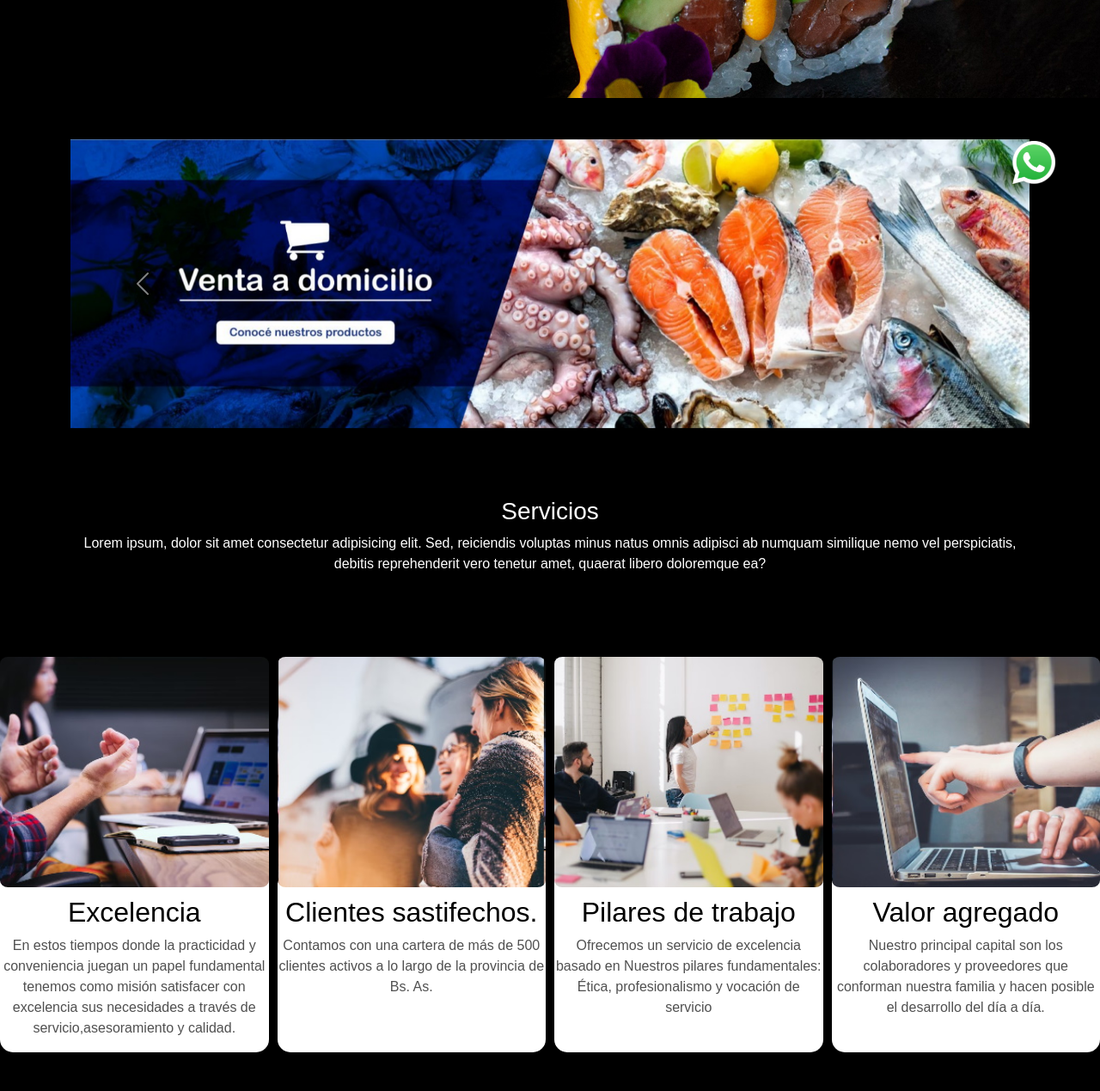
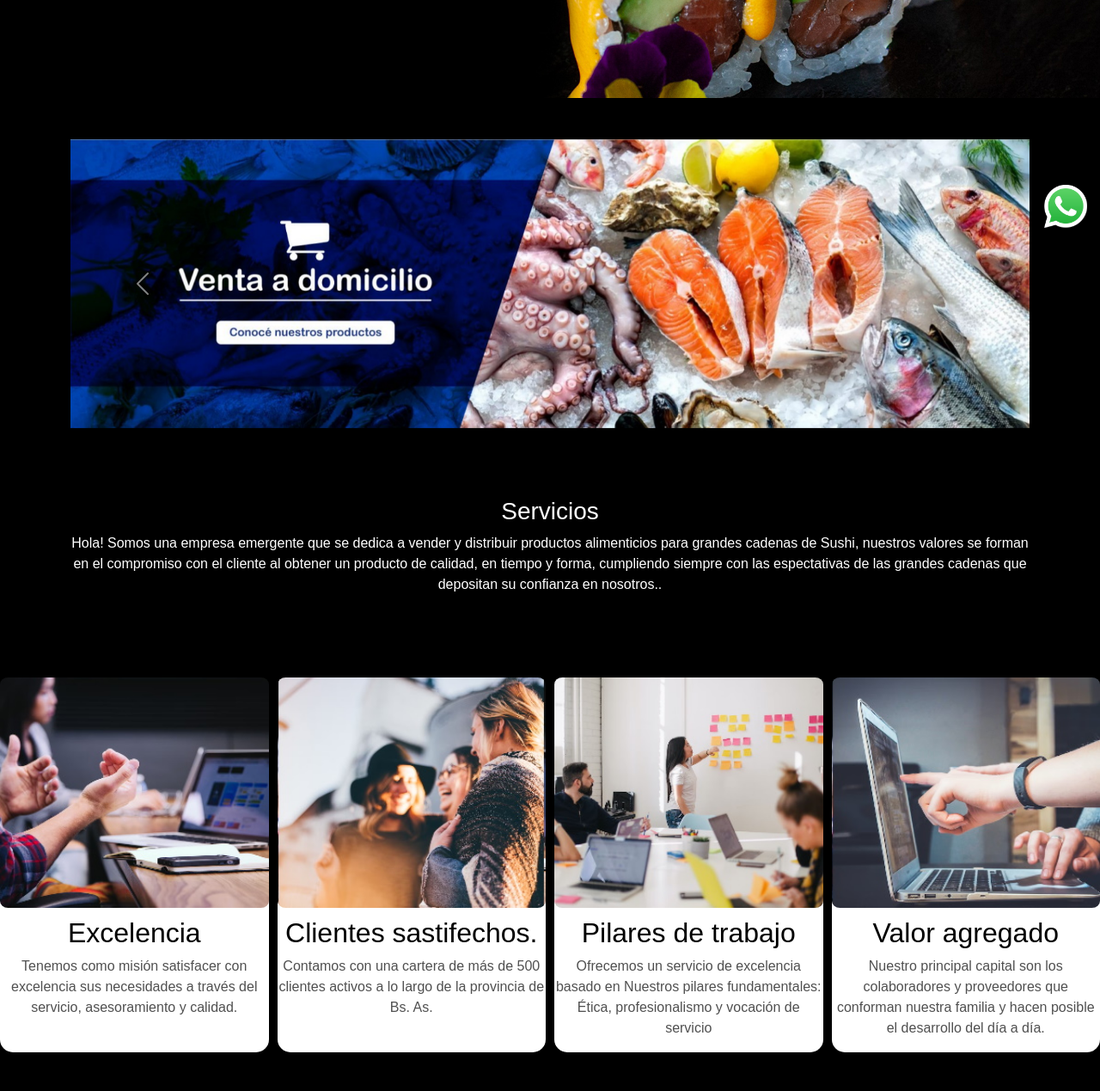
Before and after one commit to ChristianCabrera22/CheapStore, a plain HTML site: page index.html in a window 1280 px wide. Shown: the part 520-1789 px from the top of the page at 86% size. Drawn offline with Linux system fonts and the light colour scheme.

Commit message:
se modifico Index(contenido) y boton whatsapp desde el css..

```diff
--- a/index.html
+++ b/index.html
@@ -61,21 +61,17 @@
 <div class="container">
 
 </div>
-<!--icono del whatsapp-->
 </section>
-    <div class="whatsapp">
-      <a tooltip="Envianos un Whatsapp" flow="left" href="https://wa.me/+5491153440237"><img src="./images/whatsapp-logo.png" alt="Logo"></a>
-</div>
 <!--Servicios-->
 <div class="servicios">
   <h3>Servicios</h3>
-  <p>Lorem ipsum, dolor sit amet consectetur adipisicing elit. Sed, reiciendis voluptas minus natus omnis adipisci ab numquam similique nemo vel perspiciatis, debitis reprehenderit vero tenetur amet, quaerat libero doloremque ea?</p>
+  <p>Hola! Somos una empresa emergente que se dedica a vender y distribuir productos alimenticios para grandes cadenas de Sushi, nuestros valores se forman en el compromiso con el cliente al obtener un producto de calidad, en tiempo y forma, cumpliendo siempre con las espectativas de las grandes cadenas que depositan su confianza en nosotros..</p>
 </div>
   <div class="serviGrid">
       <div>
         <img src="./images/servicios/exce.jpg" alt="excelencia">
         <h3>Excelencia</h3>
-          <p>En estos tiempos donde la practicidad y conveniencia juegan un papel fundamental tenemos como misión satisfacer con excelencia sus necesidades a través de servicio,asesoramiento y calidad.</p>
+          <p>Tenemos como misión satisfacer con excelencia sus necesidades a través del servicio, asesoramiento y calidad.</p>
       </div>
       <div>
         <img src="./images/servicios/cliente.jpg" alt="cliente">
@@ -93,6 +89,10 @@
          <p>Nuestro principal capital son los colaboradores y proveedores que conforman nuestra familia y hacen posible el desarrollo del día a día.</p>
       </div>
     </div>
+<!--icono del whatsapp-->
+<div class="whatsapp">
+  <a tooltip="Envianos un Whatsapp" flow="left" href="https://wa.me/+5491153440237"><img src="./images/whatsapp-logo.png" alt="Logo"></a>
+</div>
 <footer>
 <!-- aqui va el Footer con bootstrap! -->
 <svg xmlns="http://www.w3.org/2000/svg" style="display: none;">
--- a/sass/styles.scss
+++ b/sass/styles.scss
@@ -327,10 +327,9 @@ nav {
 }
 .whatsapp {
     position: fixed;
-    bottom: 5%;
-    right: 1;
-    padding: 2%;
-    margin-left: 90%;
+    bottom: 15px;
+    right: 15px;
+    z-index: 6;
     img {
         width: 50px;
         height: 50px;
```
Also changed, not shown: css/styles.css, 1 other file.
